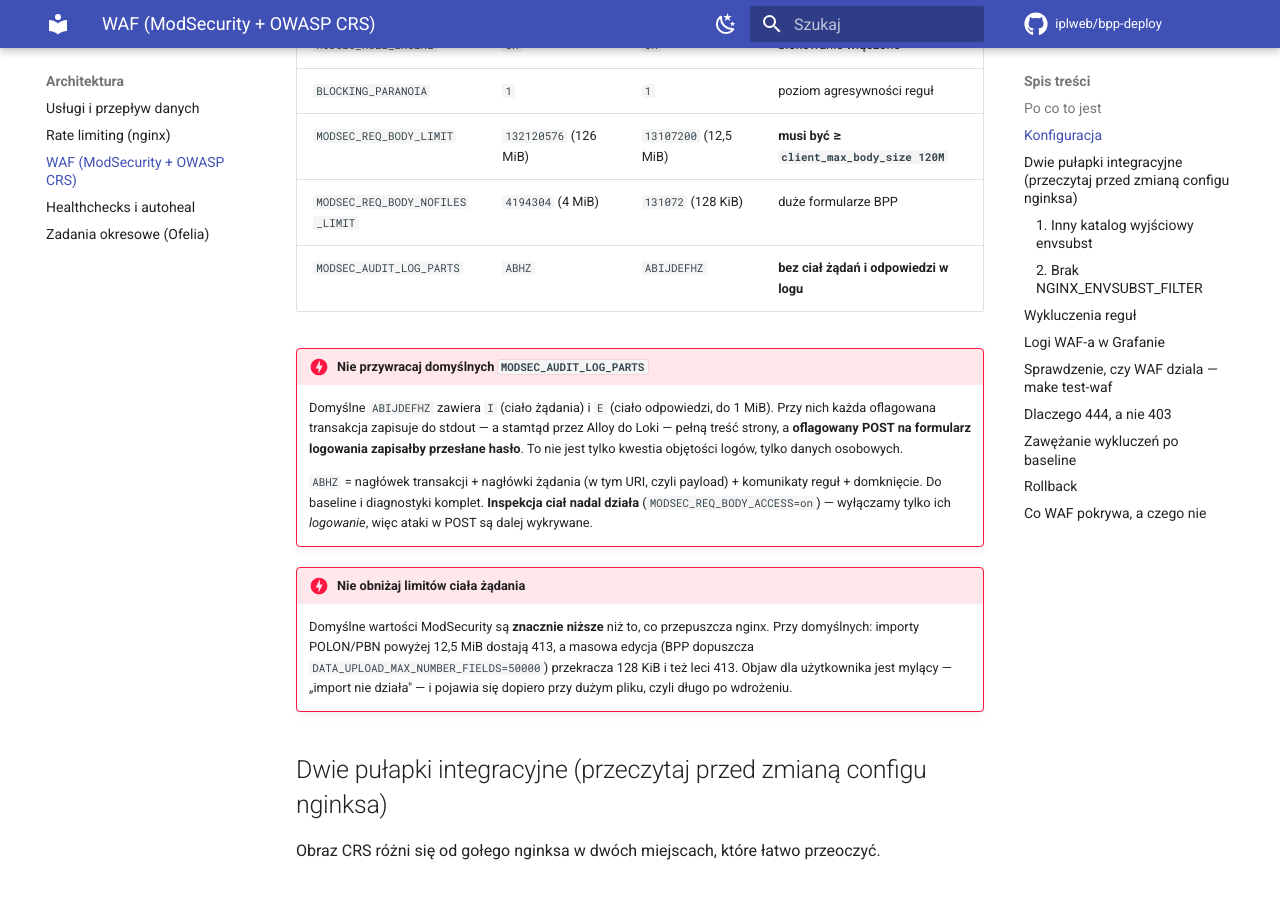
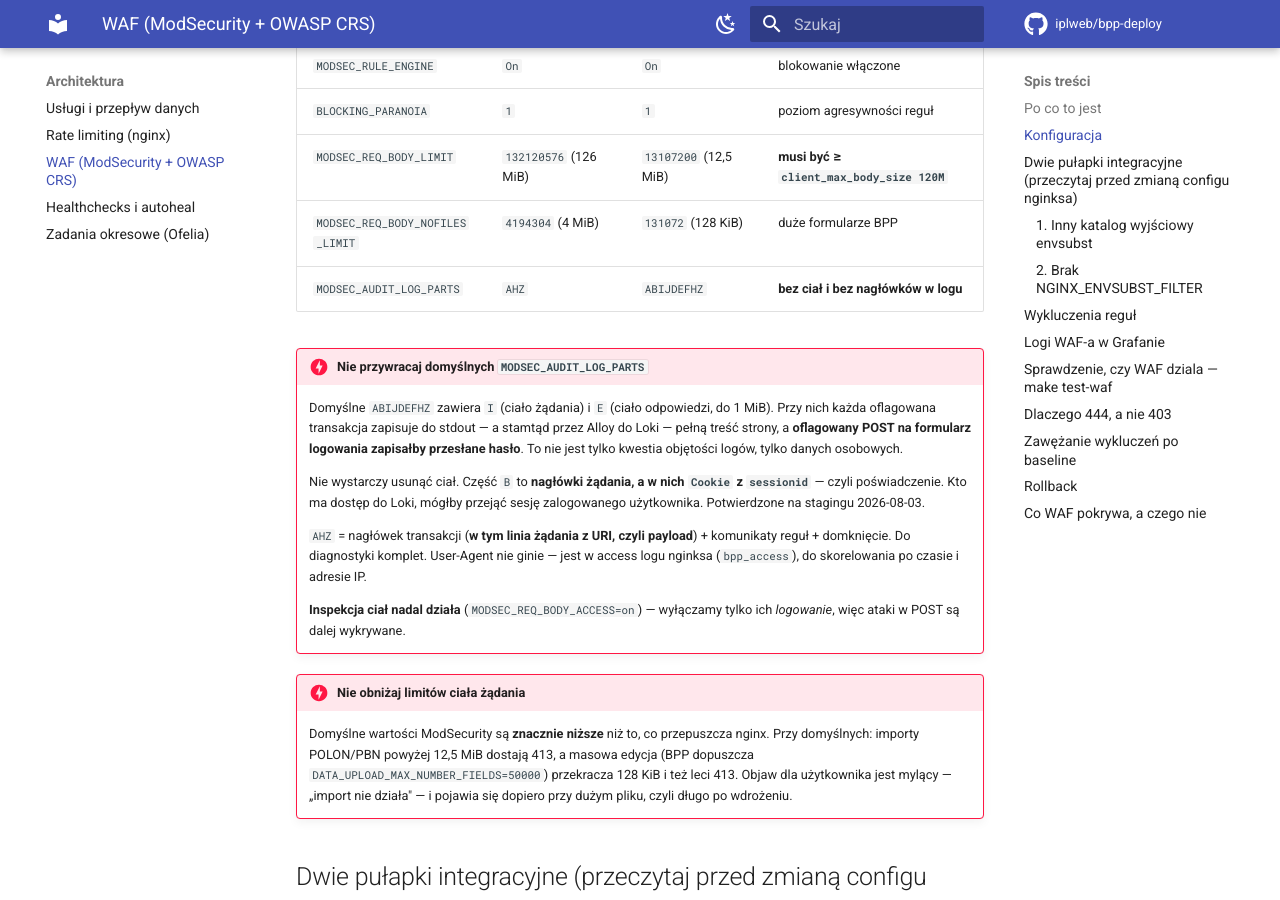
Before and after one commit to iplweb/bpp-deploy, an MkDocs documentation site: the page built from docs/architektura/waf.md, in a window 1280 px wide and 900 px high, scrolled down 1132 px. Built offline with MkDocs 1.6.1 and Material for MkDocs 9.7.7, drawn with Linux system fonts in a browser that asks for light colours; comment, search, counter and statistics services are not loaded; some of the changed text lies outside the part shown.

Commit message:
fix(waf): sessionid wyciekal do logow; DjangoQL UI byl blokowany
Dwie usterki wykryte na stagingu przy pierwszym realnym uzyciu.

1. CIASTECZKO SESYJNE W AUDIT LOGU

   Poprzednia poprawka (ABHZ) wycieła ciala zadan i odpowiedzi, ale zostawila
   czesc `B` — naglowki zadania. A w nich siedzi `Cookie`, czyli sessionid:

     "cookie":"csrftoken=...; sessionid=pha3rgsd954oeznc9lp5jbwxw6g6uucg; ..."

   To poswiadczenie. Kto ma dostep do Loki, mogl by przejac sesje zalogowanego
   uzytkownika. Sprawdzone: `sanitiseRequestHeader` NIE dziala w ModSecurity v3
   ("Action: SanitiseRequestHeader is not yet supported") i wywala start
   nginksa, wiec droga przez sanityzacje odpada.

   MODSEC_AUDIT_LOG_PARTS=AHZ. Zmierzone, ze URI (czyli payload) siedzi
   w czesci A, wiec nic diagnostycznego nie tracimy — a User-Agent i tak jest
   w access logu nginksa, do skorelowania po czasie i IP.

2. WYKLUCZENIE DjangoQL CELOWALO W ZLY ENDPOINT

   Regula 10003 obejmowala tylko /api/v1/zapytanie/, a interfejs uzytkownika
   siedzi pod /bpp/zapytanie/ (bpp/src/bpp/urls.py:113) — czyli ten wazniejszy,
   bo to w nim ludzie realnie pisza zapytania.

   Staging potwierdzil: `query=test = 5/etc/passwd` zapalilo 930120 (LFI),
   932235 i 932160 (RCE), laczny score 15 przy progu 5 -> blokada legalnego
   uzycia. Regula obejmuje teraz oba adresy: @rx ^/(bpp|api/v1)/zapytanie/

   To pokazuje tez, ze zalozenie "DjangoQL zapali rodzine 942" bylo za waskie —
   przy dowolnym tekscie zapytania zapalic sie moze praktycznie kazda rodzina.

3. .env.sample — brakujaca sekcja WAF

   Zmienne MODSEC_* sa INTERPOLOWANE PRZEZ COMPOSE (blok `environment:`), wiec
   czyta je repo-owy .env, a NIE ${BPP_CONFIGS_DIR}/.env. Wpisanie ich do tego
   drugiego nie zadziala: jest wciagany przez `env_file:`, nad ktorym
   `environment:` ma pierwszenstwo — wartosc zostalaby po cichu nadpisana.
   Udokumentowane wprost, bo dzwignia awaryjna MODSEC_RULE_ENGINE=DetectionOnly
   musi dzialac wtedy, gdy jest potrzebna.

   Celowo BEZ wpisu w ensure-config-files.sh: `_ensure_var` pisze do app-owego
   .env, wiec dopisalby zmienna, ktora nic nie robi.

Test: nowy przypadek regresyjny odtwarzajacy zgloszenie ze stagingu.
`make test-waf` 18/18.

Co-Authored-By: Claude Opus 5 (1M context) <noreply@anthropic.com>

````diff
--- a/docs/architektura/waf.md
+++ b/docs/architektura/waf.md
@@ -16,7 +16,9 @@ Django.
     `/admin/dbtemplates/` i `/api/v1/zapytanie/` (patrz [Wykluczenia
     reguł](#wykluczenia-regul)).
 
-    **Awaryjne zejście do obserwacji** — w `.env`:
+    **Awaryjne zejście do obserwacji** — w **repo-owym** `.env` (tym obok
+    `docker-compose.yml`, nie w `${BPP_CONFIGS_DIR}/.env` — patrz
+    `.env.sample`):
     ```bash
     MODSEC_RULE_ENGINE=DetectionOnly
     ```
@@ -47,7 +49,7 @@ instalacja nie wymaga żadnych zmian).
 | `BLOCKING_PARANOIA` | `1` | `1` | poziom agresywności reguł |
 | `MODSEC_REQ_BODY_LIMIT` | `132120576` (126 MiB) | `13107200` (12,5 MiB) | **musi być ≥ `client_max_body_size 120M`** |
 | `MODSEC_REQ_BODY_NOFILES_LIMIT` | `4194304` (4 MiB) | `131072` (128 KiB) | duże formularze BPP |
-| `MODSEC_AUDIT_LOG_PARTS` | `ABHZ` | `ABIJDEFHZ` | **bez ciał żądań i odpowiedzi w logu** |
+| `MODSEC_AUDIT_LOG_PARTS` | `AHZ` | `ABIJDEFHZ` | **bez ciał i bez nagłówków w logu** |
 
 !!! danger "Nie przywracaj domyślnych `MODSEC_AUDIT_LOG_PARTS`"
     Domyślne `ABIJDEFHZ` zawiera `I` (ciało żądania) i `E` (ciało odpowiedzi,
@@ -56,8 +58,16 @@ instalacja nie wymaga żadnych zmian).
     formularz logowania zapisałby przesłane hasło**. To nie jest tylko kwestia
     objętości logów, tylko danych osobowych.
 
-    `ABHZ` = nagłówek transakcji + nagłówki żądania (w tym URI, czyli payload)
-    + komunikaty reguł + domknięcie. Do baseline i diagnostyki komplet.
+    Nie wystarczy usunąć ciał. Część `B` to **nagłówki żądania, a w nich
+    `Cookie` z `sessionid`** — czyli poświadczenie. Kto ma dostęp do Loki,
+    mógłby przejąć sesję zalogowanego użytkownika. Potwierdzone na stagingu
+    2026-08-03.
+
+    `AHZ` = nagłówek transakcji (**w tym linia żądania z URI, czyli payload**)
+    + komunikaty reguł + domknięcie. Do diagnostyki komplet. User-Agent nie
+    ginie — jest w access logu nginksa (`bpp_access`), do skorelowania po
+    czasie i adresie IP.
+
     **Inspekcja ciał nadal działa** (`MODSEC_REQ_BODY_ACCESS=on`) — wyłączamy
     tylko ich *logowanie*, więc ataki w POST są dalej wykrywane.
 
@@ -132,9 +142,16 @@ Obecnie są tam trzy reguły:
   tam szablony HTML, czyli POST-uje surowy HTML z JavaScriptem — kanoniczny
   fałszywy alarm rodziny 941 (XSS), opisany wprost w dokumentacji CRS.
 
-- **`id:10003` — `/api/v1/zapytanie/` tylko obserwowane.** Składnia DjangoQL
-  z definicji przypomina SQL, więc rodzina 942 zapali się na normalnych
-  zapytaniach użytkownika.
+- **`id:10003` — `/bpp/zapytanie/` i `/api/v1/zapytanie/` tylko obserwowane.**
+  Użytkownik wpisuje tam dowolny tekst zapytania DjangoQL, więc zapalić się
+  może praktycznie każda rodzina reguł — nie tylko 942 (SQL). Potwierdzone na
+  stagingu 2026-08-03: `query=test = 5/etc/passwd` zapaliło `930120` (LFI),
+  `932235` i `932160` (RCE), łączny score 15 przy progu 5 → blokada.
+
+    **Są dwa endpointy i łatwo wykluczyć tylko jeden:** `/bpp/zapytanie/` to
+    interfejs użytkownika (`bpp/src/bpp/urls.py:113`), `/api/v1/zapytanie/` to
+    wariant API. Ten pierwszy jest ważniejszy — to w nim ludzie realnie piszą
+    zapytania.
 
 Reguły 10002 i 10003 schodzą dla swoich ścieżek do `ctl:ruleEngine=DetectionOnly`:
 trafienia nadal trafiają do audit logu (i posłużą do napisania precyzyjnych
````
Also changed, not shown: docker-compose.infrastructure.yml (+9 -4 lines), 3 other files.
